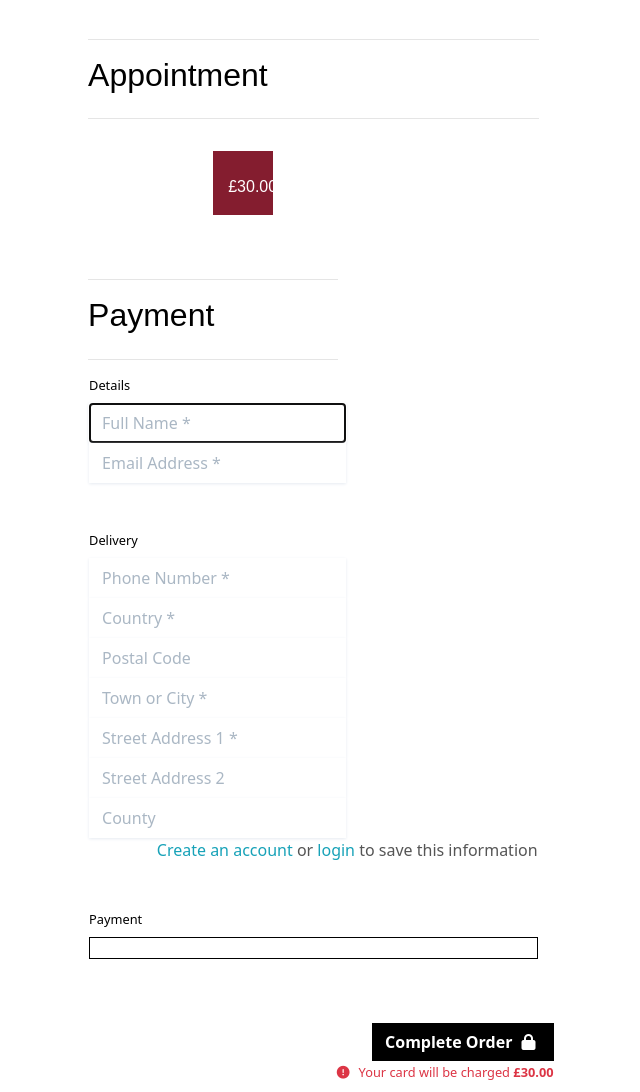
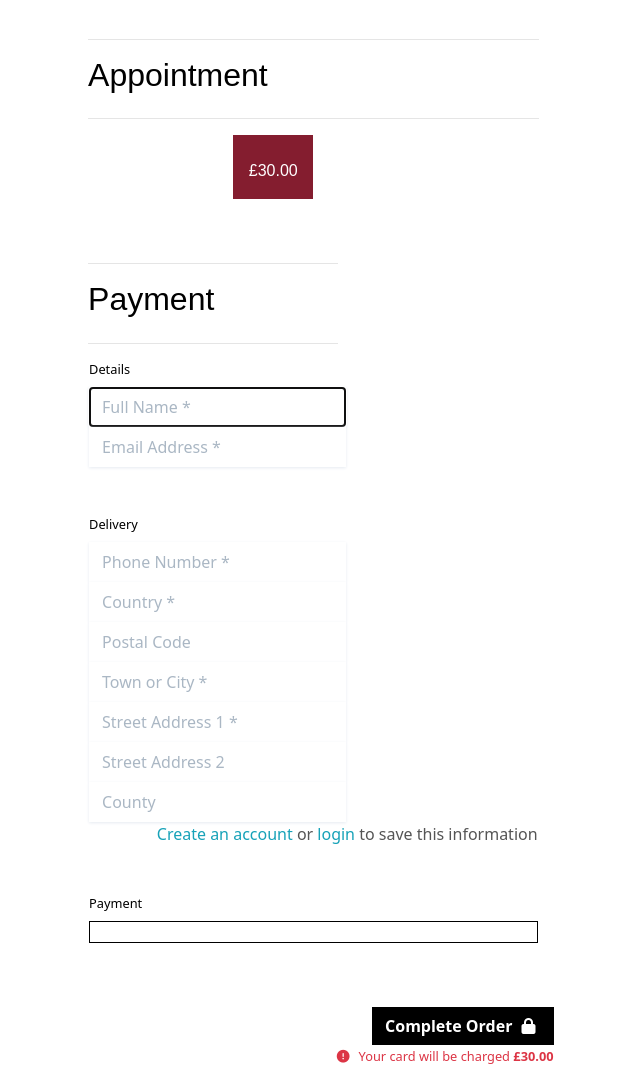
Before and after one commit to ElFalch/used-car-sense, a Django app: template checkout/templates/checkout/checkout.html in a window 1280 px wide. Shown: the part 291-1383 px from the top of the page, without its empty margins (169-809 px from the left). Run offline with Django 3.2, Linux system fonts and the light colour scheme; the template is opened without the code that fills it: values that come from a table or form of the project are taken from there, others are empty; some libraries are stand-ins or nearby versions; some web fonts are replaced.

Commit message:
fix: correct number of columns in appointment details row

```diff
--- a/checkout/templates/checkout/checkout.html
+++ b/checkout/templates/checkout/checkout.html
@@ -20,17 +20,17 @@
     <div class="row">
       <div class="col-12 col-lg-6 order-lg-last mb-5">
         <div class="row">
-          <div class="col-7">
+          <div class="col-4">
             <p class="logo-font">
               <strong>{{ appointment.timeslot.day }}</strong>
             </p>
           </div>
-          <div class="col-7">
+          <div class="col-4">
             <p class="logo-font">
               <strong>{{ appointment.timeslot.time }}</strong>
             </p>
           </div>
-          <div class="col-3 appointment-form-container">
+          <div class="col-4 appointment-form-container">
             <br />
             <p class="logo-font text-center">£30.00</p>
           </div>
```
